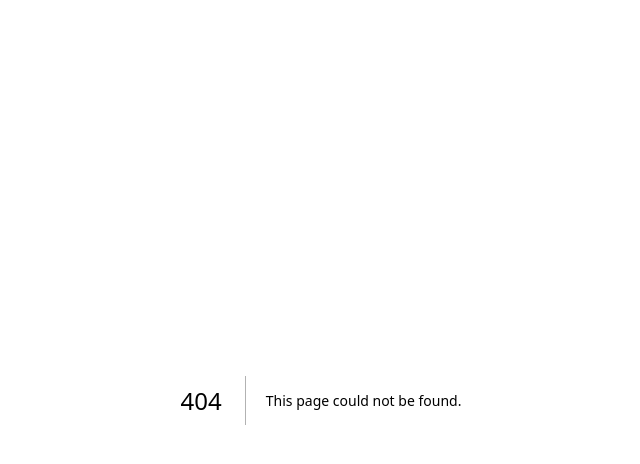
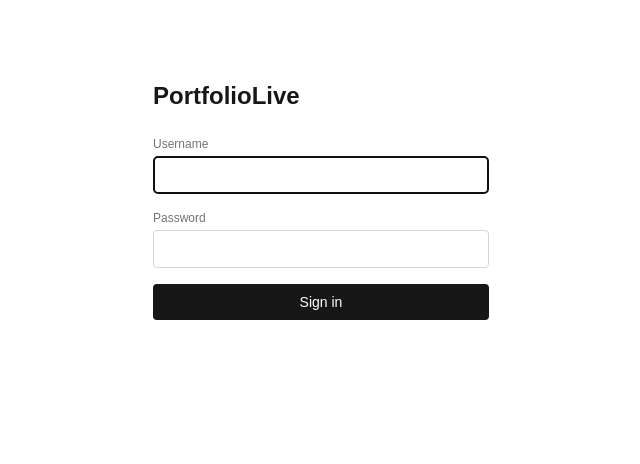
Before and after one commit to MeidellineSurya/PortfolioLive, a Next.js app in the folder frontend/: page /login in a window 1280 px wide. Before the commit this address had no page. Shown: the top 464 px of the page, without its empty margins (319-959 px from the left). Built offline with nearby package versions, Linux system fonts and the light colour scheme; no server answers.

Commit message:
feat: single-user JWT auth (frontend) + README updates

```diff
--- a/frontend/app/analytics/page.tsx
+++ b/frontend/app/analytics/page.tsx
@@ -12,6 +12,7 @@ import {
   YAxis,
 } from "recharts";
 
+import { authFetch, useRequireAuth } from "@/lib/auth";
 import type { AnalyticsResponse, PortfolioSnapshot } from "@/lib/types";
 import { formatPercent, formatSignedCurrency } from "@/lib/format";
 
@@ -36,12 +37,13 @@ function buildTickerSeries(history: PortfolioSnapshot[], ticker: string) {
 }
 
 export default function AnalyticsPage() {
+  const ready = useRequireAuth();
   const [data, setData] = useState<AnalyticsResponse | null>(null);
   const [error, setError] = useState(false);
 
   useEffect(() => {
     let cancelled = false;
-    fetch(`${API_URL}/analytics?days=${HISTORY_DAYS}`)
+    authFetch(`${API_URL}/analytics?days=${HISTORY_DAYS}`)
       .then((res) => res.json())
       .then((result: AnalyticsResponse) => {
         if (!cancelled) setData(result);
@@ -53,6 +55,8 @@ export default function AnalyticsPage() {
       cancelled = true;
     };
   }, []);
+
+  if (!ready) return null;
 
   const chartData = (data?.history ?? []).map((snapshot) => ({
     timestamp: snapshot.timestamp,
--- a/frontend/app/components/NewsFeed.tsx
+++ b/frontend/app/components/NewsFeed.tsx
@@ -1,6 +1,7 @@
 "use client";
 
 import { useState, type ReactNode } from "react";
+import { authFetch } from "@/lib/auth";
 import type { NewsItem } from "@/lib/types";
 import { formatRelativeTime } from "@/lib/format";
 
@@ -51,7 +52,7 @@ export default function NewsFeed({ items, tickers }: NewsFeedProps) {
       const params = new URLSearchParams({ limit: String(LOAD_MORE_LIMIT) });
       if (oldest) params.set("before", oldest.published_at);
 
-      const res = await fetch(`${API_URL}/news/${selectedTicker}?${params.toString()}`);
+      const res = await authFetch(`${API_URL}/news/${selectedTicker}?${params.toString()}`);
       if (!res.ok) throw new Error(`request failed: ${res.status}`);
 
       const more: NewsItem[] = await res.json();
--- /dev/null
+++ b/frontend/app/login/page.tsx
@@ -0,0 +1,79 @@
+"use client";
+
+import { useState, type FormEvent } from "react";
+import { useRouter } from "next/navigation";
+import { setToken } from "@/lib/auth";
+
+const API_URL = process.env.NEXT_PUBLIC_API_URL ?? "http://localhost:8000";
+
+export default function LoginPage() {
+  const router = useRouter();
+  const [username, setUsername] = useState("");
+  const [password, setPassword] = useState("");
+  const [error, setError] = useState<string | null>(null);
+  const [submitting, setSubmitting] = useState(false);
+
+  async function handleSubmit(event: FormEvent) {
+    event.preventDefault();
+    setError(null);
+    setSubmitting(true);
+    try {
+      const res = await fetch(`${API_URL}/auth/login`, {
+        method: "POST",
+        headers: { "Content-Type": "application/json" },
+        body: JSON.stringify({ username, password }),
+      });
+      if (!res.ok) {
+        setError("Invalid username or password.");
+        return;
+      }
+      const data: { access_token: string } = await res.json();
+      setToken(data.access_token);
+      router.replace("/");
+    } catch {
+      setError("Couldn't reach the server — check your connection.");
+    } finally {
+      setSubmitting(false);
+    }
+  }
+
+  return (
+    <div className="mx-auto max-w-sm px-6 py-20">
+      <h1 className="mb-6 text-2xl font-semibold">PortfolioLive</h1>
+      <form onSubmit={handleSubmit} className="space-y-4">
+        <div>
+          <label htmlFor="username" className="mb-1 block text-xs text-neutral-500 dark:text-neutral-400">
+            Username
+          </label>
+          <input
+            id="username"
+            value={username}
+            onChange={(event) => setUsername(event.target.value)}
+            autoFocus
+            className="w-full rounded border border-neutral-300 bg-transparent px-3 py-2 text-sm dark:border-neutral-700"
+          />
+        </div>
+        <div>
+          <label htmlFor="password" className="mb-1 block text-xs text-neutral-500 dark:text-neutral-400">
+            Password
+          </label>
+          <input
+            id="password"
+            type="password"
+            value={password}
+            onChange={(event) => setPassword(event.target.value)}
+            className="w-full rounded border border-neutral-300 bg-transparent px-3 py-2 text-sm dark:border-neutral-700"
+          />
+        </div>
+        {error && <p className="text-xs text-red-600 dark:text-red-400">{error}</p>}
+        <button
+          type="submit"
+          disabled={submitting}
+          className="w-full rounded bg-neutral-900 py-2 text-sm font-medium text-white disabled:opacity-50 dark:bg-neutral-100 dark:text-neutral-900"
+        >
+          {submitting ? "Signing in…" : "Sign in"}
+        </button>
+      </form>
+    </div>
+  );
+}
--- a/frontend/app/page.tsx
+++ b/frontend/app/page.tsx
@@ -7,6 +7,7 @@ import AddTickerForm from "./components/AddTickerForm";
 import NewsFeed from "./components/NewsFeed";
 import PortfolioTable from "./components/PortfolioTable";
 import ToastStack, { type ToastMessage } from "./components/Toast";
+import { authFetch, clearToken, getToken, useRequireAuth } from "@/lib/auth";
 import { useWebSocket } from "@/lib/websocket";
 import type { Holding, HoldingWithPrice, NewsItem, PortfolioRow, PriceAlert, PriceUpdate } from "@/lib/types";
 import { formatCurrency, formatPercent, formatSignedCurrency } from "@/lib/format";
@@ -65,15 +66,19 @@ function portfolioReducer(state: PortfolioState, action: PortfolioAction): Portf
 }
 
 export default function Home() {
+  const ready = useRequireAuth();
   const [portfolio, dispatch] = useReducer(portfolioReducer, {});
   const [news, setNews] = useState<NewsItem[]>([]);
   const [alerts, setAlerts] = useState<PriceAlert[]>([]);
   const [toasts, setToasts] = useState<ToastMessage[]>([]);
-  const { lastMessage } = useWebSocket(WS_URL);
+  // The browser WebSocket API can't set an Authorization header, so the
+  // token travels as a query param instead (backend/main.py's /ws route
+  // reads it from there) — see commit 20's decision log for why.
+  const { lastMessage } = useWebSocket(`${WS_URL}?token=${getToken() ?? ""}`);
 
   useEffect(() => {
     let cancelled = false;
-    fetch(`${API_URL}/portfolio`)
+    authFetch(`${API_URL}/portfolio`)
       .then((res) => res.json())
       .then((holdings: HoldingWithPrice[]) => {
         if (!cancelled) dispatch({ type: "SET_HOLDINGS", holdings });
@@ -89,7 +94,7 @@ export default function Home() {
 
   useEffect(() => {
     let cancelled = false;
-    fetch(`${API_URL}/alerts`)
+    authFetch(`${API_URL}/alerts`)
       .then((res) => res.json())
       .then((data: PriceAlert[]) => {
         if (!cancelled) setAlerts(data);
@@ -124,7 +129,7 @@ export default function Home() {
 
   function handleAdd(holding: Holding) {
     dispatch({ type: "ADD_HOLDING", holding });
-    fetch(`${API_URL}/portfolio/add`, {
+    authFetch(`${API_URL}/portfolio/add`, {
       method: "POST",
       headers: { "Content-Type": "application/json" },
       body: JSON.stringify(holding),
@@ -143,7 +148,7 @@ export default function Home() {
     dispatch({ type: "REMOVE_HOLDING", ticker });
     setAlerts((prev) => prev.filter((alert) => alert.ticker !== ticker));
     try {
-      await fetch(`${API_URL}/portfolio/${ticker}`, { method: "DELETE" });
+      await authFetch(`${API_URL}/portfolio/${ticker}`, { method: "DELETE" });
     } catch {
       // The optimistic removal already updated the UI; a failed DELETE
       // will just mean the ticker reappears on the next full refetch.
@@ -152,7 +157,7 @@ export default function Home() {
 
   async function handleSetAlert(ticker: string, targetPrice: number) {
     try {
-      const res = await fetch(`${API_URL}/alerts`, {
+      const res = await authFetch(`${API_URL}/alerts`, {
         method: "POST",
         headers: { "Content-Type": "application/json" },
         body: JSON.stringify({ ticker, target_price: targetPrice }),
@@ -172,13 +177,18 @@ export default function Home() {
   async function handleDeleteAlert(id: string) {
     setAlerts((prev) => prev.filter((alert) => alert.id !== id));
     try {
-      await fetch(`${API_URL}/alerts/${id}`, { method: "DELETE" });
+      await authFetch(`${API_URL}/alerts/${id}`, { method: "DELETE" });
     } catch {
       // Optimistic removal already updated the UI; a failed DELETE just
       // means it reappears on the next alerts refetch (there isn't one
       // on a timer today — same accepted tradeoff as handleRemove).
     }
   }
+
+  // Rendered nothing until confirmed logged in, rather than gated
+  // earlier — the hooks above still all need to run unconditionally on
+  // every render (Rules of Hooks), so the gate can only take effect here.
+  if (!ready) return null;
 
   const rows = Object.values(portfolio).sort((a, b) => a.ticker.localeCompare(b.ticker));
   const totalValue = rows.reduce((sum, row) => sum + (row.position_value ?? 0), 0);
@@ -191,12 +201,24 @@ export default function Home() {
       <header className="mb-8">
         <div className="flex items-center justify-between">
           <h1 className="text-2xl font-semibold">PortfolioLive</h1>
+          <div className="flex items-center gap-4">
             <Link
               href="/analytics"
               className="text-sm font-medium text-neutral-600 hover:underline dark:text-neutral-300"
             >
               Analytics →
             </Link>
+            <button
+              type="button"
+              onClick={() => {
+                clearToken();
+                window.location.href = "/login";
+              }}
+              className="text-sm font-medium text-neutral-400 hover:text-neutral-600 dark:hover:text-neutral-300"
+            >
+              Log out
+            </button>
+          </div>
         </div>
         <p className="mt-1 text-sm text-neutral-500 dark:text-neutral-400">
           15-minute delayed prices via Alpaca (IEX feed, free tier).
--- /dev/null
+++ b/frontend/lib/auth.ts
@@ -0,0 +1,61 @@
+"use client";
+
+import { useEffect, useState } from "react";
+import { useRouter } from "next/navigation";
+
+const TOKEN_KEY = "portfoliolive_token";
+
+export function getToken(): string | null {
+  if (typeof window === "undefined") return null;
+  return localStorage.getItem(TOKEN_KEY);
+}
+
+export function setToken(token: string): void {
+  localStorage.setItem(TOKEN_KEY, token);
+}
+
+export function clearToken(): void {
+  localStorage.removeItem(TOKEN_KEY);
+}
+
+// Wraps fetch with the Authorization header and a single shared 401
+// reaction (drop the stale/expired token, send the user back to login)
+// so every call site doesn't need its own copy of that logic.
+export async function authFetch(url: string, options: RequestInit = {}): Promise<Response> {
+  const token = getToken();
+  const res = await fetch(url, {
+    ...options,
+    headers: {
+      ...options.headers,
+      ...(token ? { Authorization: `Bearer ${token}` } : {}),
+    },
+  });
+  if (res.status === 401 && typeof window !== "undefined") {
+    clearToken();
+    window.location.href = "/login";
+  }
+  return res;
+}
+
+// Gates a page behind login. Returns false (render nothing, or a
+// loading state) until confirmed there's a token. The check runs in an
+// effect rather than directly during render for two reasons: Next.js
+// renders this component's first pass on the server, where there's no
+// token to find yet (`getToken` returns null there) — checking during
+// render would either redirect based on that false negative or cause a
+// hydration mismatch between server and client output; and `router`
+// navigation needs to happen as a side effect, not synchronously mid-render.
+export function useRequireAuth(): boolean {
+  const router = useRouter();
+  const [ready, setReady] = useState(false);
+
+  useEffect(() => {
+    if (!getToken()) {
+      router.replace("/login");
+    } else {
+      setReady(true);
+    }
+  }, [router]);
+
+  return ready;
+}
```
Also changed, not shown: 2 other files (tests, documents, lock files or other folders). Lines whose indentation alone changed are shown as unchanged.
